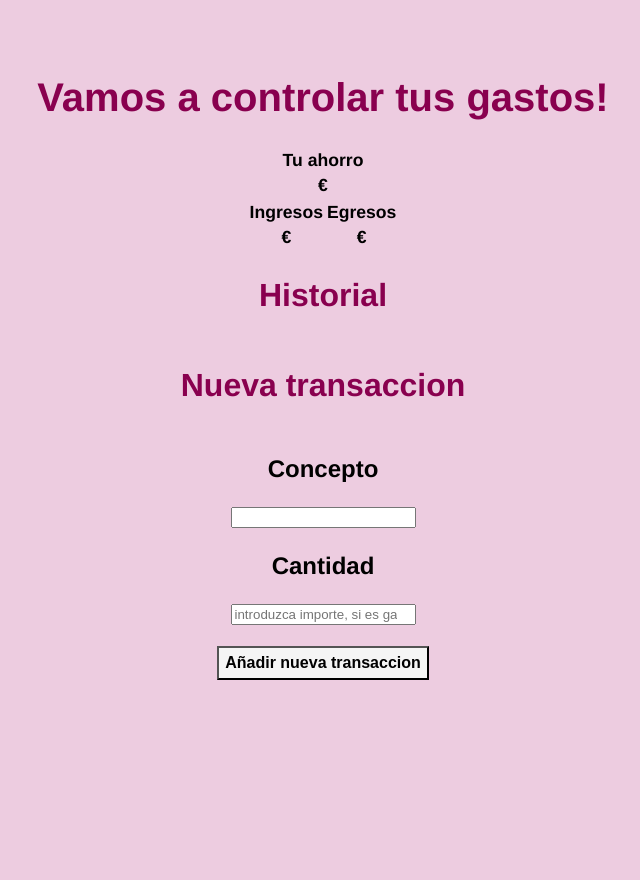
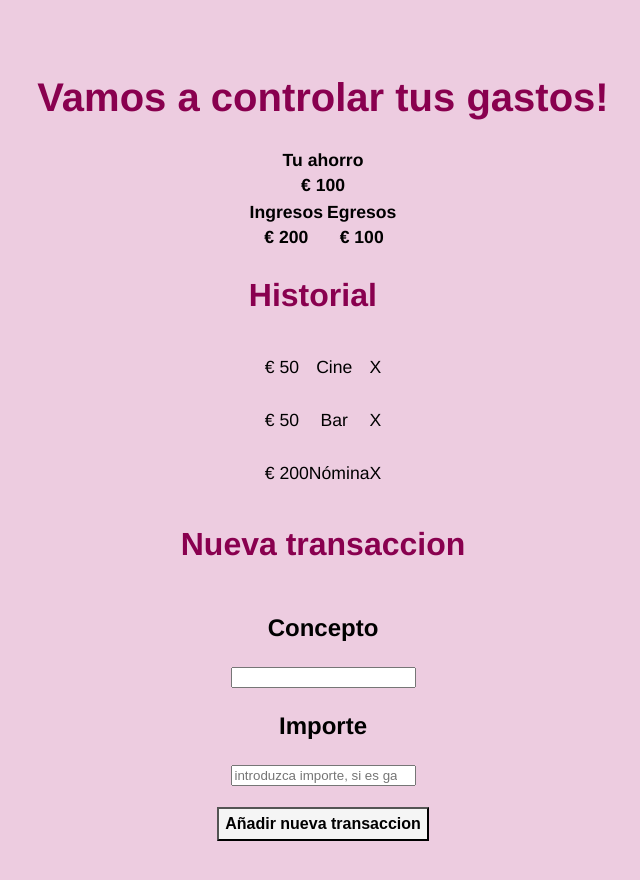
Before and after one commit to gsanahi/control-de-gastos, a plain HTML site: page index.html in a window 1280 px wide. Shown: the whole page, without its empty margins (317-957 px from the left). Before the commit the page ends 800 px from the top, so only its background shows below. Drawn offline with Linux system fonts and the light colour scheme.

Commit message:
funciones

```diff
--- a/index.html
+++ b/index.html
@@ -19,7 +19,7 @@
                     <th>Tu ahorro</th>
                 </tr>
                 <tr>
-                    <th>€ </th>
+                    <th>€ 100</th>
                 </tr>
             </table>
         </div>
@@ -30,24 +30,55 @@
                     <th>Egresos</th>
                 </tr>
                 <tr>
-                    <th>€ </th>
-                    <th>€ </th>
+                    <th>€ 200</th>
+                    <th>€ 100</th>
                 </tr>
             </table>
         </div>
 
-        <h2>Historial</h2>
-        <h2>Nueva transaccion</h2>
-        <h3>Concepto</h3>
-        <input type="text" />
-        <h3>Cantidad</h3>
-        <input type="number" placeholder="introduzca importe, si es gasto, coloque un - adelante" />
         <div>
-            <button onclick="nueva-transaccion">Añadir nueva transaccion</button>
+            <h2>Historial</h2>
+            <div id="historial">
+                <div class="transaccion">
+                    <div class="importe">€ 50</div>
+                    <div class="concepto">Cine</div>
+                    <div class="acciones">X</div>
+                </div>
+                <div class="transaccion">
+                    <div class="importe">€ 50</div>
+                    <div class="concepto">Bar</div>
+                    <div class="acciones">X</div>
+                </div>
+                <div class="transaccion">
+                    <div class="importe">€ 200</div>
+                    <div class="concepto">Nómina</div>
+                    <div class="acciones">X</div>
+                </div>
+            </div>
+        </div>
+
+        <div>
+            <h2>Nueva transaccion</h2>
+        </div>
+
+        <div>
+            <h3>Concepto</h3>
+            <input id="concepto-transaccion" type="text" />
+        </div>
+
+        <div>
+            <h3>Importe</h3>
+            <input id="importe-transaccion" type="number"
+                placeholder="introduzca importe, si es gasto, coloque un - adelante" />
+        </div>
+
+        <div>
+            <button onclick="nuevaTransaccion()">Añadir nueva transaccion</button>
         </div>
 
 
     </div>
+    <script src="./index.js"></script>
 </body>
 
 </html>
--- /dev/null
+++ b/index.js
@@ -0,0 +1,24 @@
+function nuevaTransaccion() {
+    const concepto = document.getElementById("concepto-transaccion").value;
+    const importe = document.getElementById("importe-transaccion").value;
+
+    const transaccion = crearElementoTransaccion(concepto,importe)
+
+    document.getElementById("historial").appendChild(transaccion);
+}
+
+function crearElementoTransaccion(concepto,importe){
+    const elementoTransaccion = document.createElement('div'); // <div></div>
+    const elementoImporte = document.createElement('div'); // <div></div>
+    const elementoConcepto = document.createElement('div'); // <div></div>
+    const elementoAcciones = document.createElement('div'); // <div></div>
+
+    elementoImporte.innerText = importe; // <div>214</div>
+    elementoConcepto.innerText = concepto; // <div>Cine</div>
+
+    elementoTransaccion.appendChild(elementoImporte); // <div><div>214</div></div>
+    elementoTransaccion.appendChild(elementoConcepto); // <div><div>214</div><div>Cine</div></div>
+    elementoTransaccion.appendChild(elementoAcciones); // <div><div>214</div><div>Cine</div><div></div></div>
+
+    return elementoTransaccion;
+}
--- a/styles.css
+++ b/styles.css
@@ -24,6 +24,7 @@ h2 {
 
 h3 {
     font-size: 1.5rem;
+    text-align: center;
 }
 
 .center {
@@ -47,3 +48,10 @@ button {
     padding: 0.4rem;
     margin: 1.3rem;
 }
+
+.transaccion {
+    display: flex;
+    flex-direction: row;
+    padding: 1rem;
+    justify-content: space-between;
+}
```
